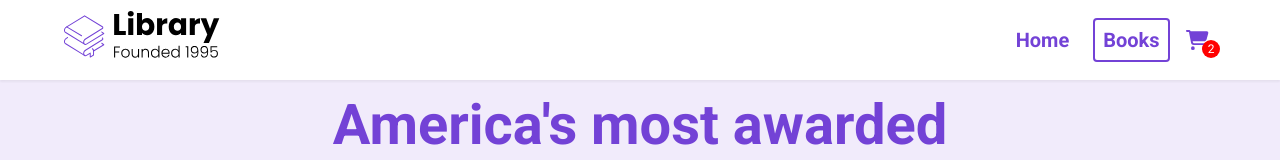
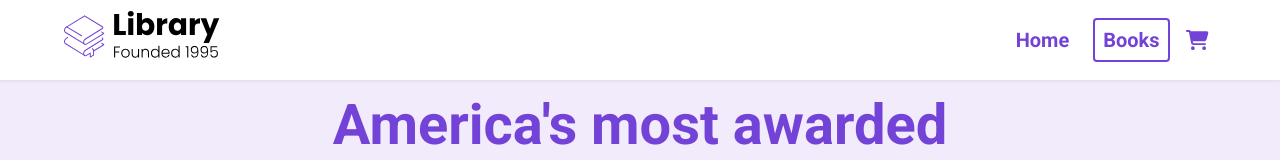
Before and after one commit to rgarci82/E-Commerce, a React (Create React App) app: page / in a window 1280 px wide. Shown: the top 160 px of the page. Built offline with nearby package versions, Linux system fonts and the light colour scheme.

Commit message:
added function to see how many items in cart

```diff
--- a/src/App.js
+++ b/src/App.js
@@ -54,12 +54,20 @@
     setCart(cart.filter((book) => book.id !== item.id));
   }
 
+  function numberOfItems() {
+    let counter = 0;
+    cart.forEach((item) => {
+      counter += item.quantity;
+    });
+    return counter;
+  }
+
   useEffect(() => {}, [cart]);
 
   return (
     <Router>
       <div className="App">
-        <Nav />
+        <Nav numberOfItems={numberOfItems()} />
         <Routes>
           <Route path="/" exact element={<Home />} />
           <Route path="/books" element={<Books books={books} />} />
--- a/src/components/Nav.jsx
+++ b/src/components/Nav.jsx
@@ -2,7 +2,7 @@
 import LibraryLogo from "../assets/Library.svg";
 import { Link } from "react-router-dom";
 
-function Nav() {
+function Nav({ numberOfItems }) {
   function openMenu() {
     document.body.classList += "menu--open";
   }
@@ -35,7 +35,9 @@
             <Link to="/cart" className="nav__link">
               <FontAwesomeIcon icon="shopping-cart" />
             </Link>
-            <span className="cart__length">2</span>
+            {numberOfItems > 0 && (
+              <span className="cart__length">{numberOfItems}</span>
+            )}
           </li>
         </ul>
         <div className="menu__backdrop">
```
